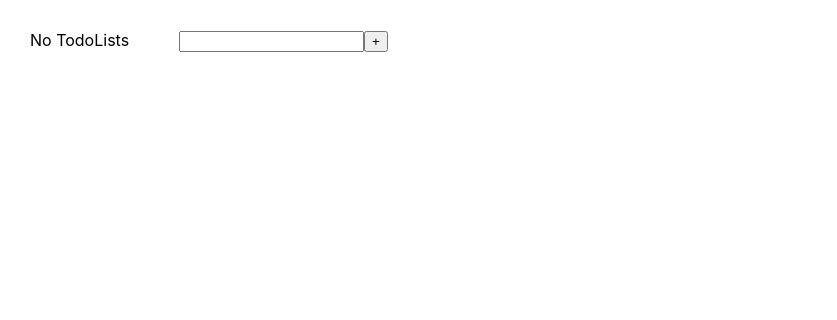
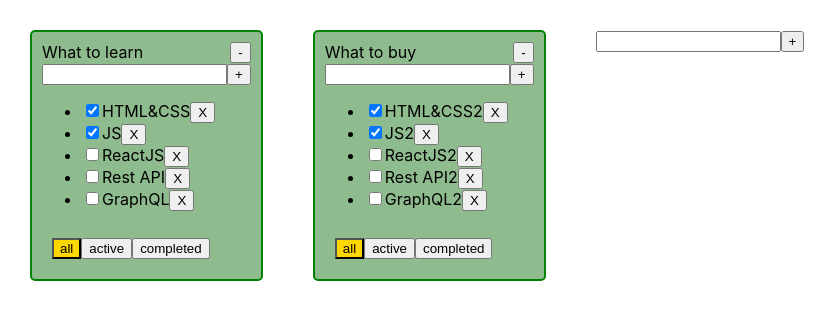
Before and after one commit to Arhontes/TodoList, a React (Create React App) app: page / in a window 1280 px wide. Shown: the top 320 px of the page, without its empty margins (0-837 px from the left). Built offline with nearby package versions, Linux system fonts and the light colour scheme.

Commit message:
create TasksReducer.ts

```diff
--- a/src/App.tsx
+++ b/src/App.tsx
@@ -1,9 +1,10 @@
-import React, {useReducer, useState} from 'react';
+import React, {useReducer} from 'react';
 import './App.css';
 import {TodoList} from "./components/TodoList/TodoList";
 import {v1} from "uuid";
 import AddItemForm from "./components/AddItemForm/AddItemForm";
-import {TodoListsReducer} from "./components/reducers/TodoListsReducer";
+import {addTodoListAC, TodoListsReducer} from "./components/reducers/TodoListsReducer";
+import {addTaskListAC, TasksReducer} from "./components/reducers/TasksReducer";
 
 
 export type TaskType = {
@@ -25,8 +26,11 @@ function App() {
     let todolistID2 = v1();
 
 
-    let [todoLists, todoListDispatch] = useReducer(TodoListsReducer,[])
-    let [tasks, setTasks] = useState<TasksType>({
+    let [todoLists, todoListDispatch] = useReducer(TodoListsReducer, [
+        {id: todolistID1, title: 'What to learn', filter: 'all'},
+        {id: todolistID2, title: 'What to buy', filter: 'all'},
+    ])
+    let [tasks, tasksDispatch] = useReducer(TasksReducer, {
         [todolistID1]: [
             {id: v1(), title: "HTML&CSS", isDone: true},
             {id: v1(), title: "JS", isDone: true},
@@ -43,31 +47,7 @@ function App() {
         ]
     });
 
-    function changeTaskStatus(todoListID: string, taskID: string, isDone: boolean){
-        setTasks({...tasks, [todoListID]: tasks[todoListID].map(el => el.id === taskID ? {...el, isDone} : el)})
-    }
-    function removeTask(todoListID: string, taskID: string) {
 
-        setTasks({...tasks, [todoListID]: tasks[todoListID].filter(el => el.id !== taskID)})
-    }
-    function addTask(todoListID: string, title: string) {
-        let newTask = {id: v1(), title: title, isDone: true}
-        setTasks({...tasks, [todoListID]: [newTask, ...tasks[todoListID]]})
-
-    }
-    function changeFilter(todolistID: string, value: FilterValuesType) {
-        todoListDispatch(todoLists.map(el => el.id === todolistID ? {...el, filter: value} : el))
-    }
-    function removeTodoList(todoListID: string){
-        todoListDispatch(todoLists.filter(el => el.id !== todoListID))
-        delete tasks[todoListID]
-    }
-    function editTodoListTitle(todolistID: string, newTitle: string){
-        todoListDispatch(todoLists.map(t => t.id === todolistID ? {...t, title: newTitle} : t))
-    }
-    function editTask(todoListID: string, taskID: string, newTitle: string){
-        setTasks({...tasks, [todoListID]: tasks[todoListID].map(t => t.id === taskID ? {...t, title: newTitle} : t)})
-    }
     function getTasksByTodoListFilter(todoListID: string, filter: string) {
         switch (filter) {
             case "completed":
@@ -81,32 +61,37 @@ function App() {
         }
     }
 
-    const todoListArray = todoLists.length ? todoLists.map(el => {
+    const todoListArray = todoLists.length
+        ? todoLists.map(el => {
 
-        let tasksForTodoList = getTasksByTodoListFilter(el.id, el.filter);
-        return  <TodoList
-                editTaskTitle={editTask}
-                editTodoListTitle={editTodoListTitle}
+            let tasksForTodoList = getTasksByTodoListFilter(el.id, el.filter);
+            return <TodoList
+                todoListDispatch={todoListDispatch}
+                tasksDispatch={tasksDispatch}
                 todoListID={el.id}
                 key={el.id}
                 filter={el.filter}
                 title={el.title}
                 tasks={tasksForTodoList}
-                removeTask={removeTask}
-                changeFilter={changeFilter}
-                addTask={addTask}
-                changeTaskStatus={changeTaskStatus}
-                removeTodoList={removeTodoList}/> }) : <div>No TodoLists</div>
+            />
+        })
+
+        : <div>No TodoLists</div>
+
 
     const newTodoListId = v1()
 
-    function addTodoList(title: string){
-        todoListDispatch([...todoLists, {id: newTodoListId, title: title, filter: "all"}])
-        setTasks({
-            ...tasks, [newTodoListId]: [{id: v1(), title: "HTML&CSS2", isDone: true},
-                {id: v1(), title: "JS2", isDone: true},
-                {id: v1(), title: "ReactJS2", isDone: false}]
-        })
+    function addTodoList(title: string) {
+
+        todoListDispatch(addTodoListAC({id: newTodoListId, title: title, filter: "all"}))
+        tasksDispatch(addTaskListAC({
+                    [newTodoListId]: [
+                        {id: v1(), title: "HTML&CSS2", isDone: true},
+                        {id: v1(), title: "JS2", isDone: true},
+                        {id: v1(), title: "ReactJS2", isDone: false}]
+                }
+            )
+        )
     }
 
     return (
--- a/src/components/TodoList/TodoList.tsx
+++ b/src/components/TodoList/TodoList.tsx
@@ -1,69 +1,81 @@
-import React, {ChangeEvent, useState} from 'react';
+import React from 'react';
 import {FilterValuesType, TaskType} from "../../App";
 import UniButton from "../UniButton/UniButton";
 import s from './TodoList.module.css'
 import UniCheckBox from "../UniCheckbox/UniCheckBox";
 import AddItemForm from "../AddItemForm/AddItemForm";
 import EditableSpan from "../EditableSpan/EditableSpan";
+import {
+    changeTodoListFilterAC,
+    editTodoListTitleAC,
+    removeTodoListAC,
+    TodoListsReducerActionType
+} from "../reducers/TodoListsReducer";
+import {
+    addTaskAC,
+    changeTaskStatusAC,
+    editTaskTitleAC,
+    removeTaskAC,
+    TasksReducerActionType
+} from "../reducers/TasksReducer";
 
 type TodoListPropsType = {
+    todoListDispatch: (action: TodoListsReducerActionType) => void
+    tasksDispatch:(action:TasksReducerActionType)=>void
     todoListID: string
     title: string
     tasks: TaskType[]
-    removeTask: (id: string, todoLisTID: string) => void
-    changeFilter: (todolistID: string, value: FilterValuesType) => void
-    addTask: (todoListID: string, title: string) => void
     filter: FilterValuesType | undefined
-    changeTaskStatus: (todoListID: string, taskID: string, isDone: boolean) => void
-    removeTodoList: (todoListID: string) => void
-    editTodoListTitle:(todolistId:string, title:string)=>void
-    editTaskTitle:(todolistId:string, taskID:string,title:string)=>void
 }
 
 export const TodoList = (props: TodoListPropsType) => {
 
 
-    const addTaskHandler = (title:string) => {
+    const addTaskHandler = (title: string) => {
         const taskTitle = title.trim()
         if (!taskTitle) {
             return
         }
-        props.addTask(props.todoListID, taskTitle)
+        props.tasksDispatch(addTaskAC(props.todoListID, taskTitle))
+    }
+    const removeTaskHandler = (taskID:string)=>{
+        props.tasksDispatch(removeTaskAC(props.todoListID,taskID))
+    }
+    const changeFilterHandler = (value: FilterValuesType) => {
+        props.todoListDispatch(changeTodoListFilterAC(props.todoListID, value))
+    }
+    const changeTaskStatusHandler = (todolistId: string, t: string, el: boolean) => {
+        props.tasksDispatch(changeTaskStatusAC(todolistId, t, el))
     }
 
-    const changeFilterHandler = (value: FilterValuesType) => {
-        props.changeFilter(props.todoListID, value)
+    const editTaskTitleHandler = (taskID: string, title: string) => {
+        props.tasksDispatch(editTaskTitleAC(props.todoListID, taskID, title))
     }
 
-    const changeTaskStatusHandler = (todolistId:string,t: string, el: boolean) => {
-        props.changeTaskStatus(todolistId, t, el)
+    const editTodoListTitleHandler = (title: string) => {
+        props.todoListDispatch(editTodoListTitleAC(props.todoListID, title))
     }
-
-    const editTaskHandler = ( taskID:string,title:string)=>{
-        props.editTaskTitle(props.todoListID,taskID,title)
+    const removeTodoListHandler = ()=>{
+        props.todoListDispatch(removeTodoListAC(props.todoListID))
     }
     const tasks = props.tasks.length
-        ?
-        props.tasks.map(t =>
+        ? props.tasks.map(t =>
             <li key={t.id}>
-                <UniCheckBox onChangeChecked={(checked) => changeTaskStatusHandler(props.todoListID,t.id, checked)} checked={t.isDone}/>
-                <EditableSpan title={t.title} callback={(title)=>props.editTaskTitle(props.todoListID,t.id,title)}/>
+                <UniCheckBox onChangeChecked={(checked) => changeTaskStatusHandler(props.todoListID, t.id, checked)}
+                             checked={t.isDone}/>
+                <EditableSpan title={t.title} callback={(title) => editTaskTitleHandler(t.id, title)}/>
 
                 <UniButton value={props.filter} children={"X"}
-                           onClick={() => props.removeTask(props.todoListID, t.id)}/>
+                           onClick={() => removeTaskHandler(t.id)}/>
             </li>)
-        :
-        <div> No tasks here</div>
-    const editTodoListTitleHandler = (title:string)=>{
-        props.editTodoListTitle(props.todoListID,title)
-    }
 
+        : <div> No tasks here</div>
     return (
         <div className={s.todo}>
 
             <div className={s.smartTitle}>
-                <EditableSpan callback={editTodoListTitleHandler} title={props.title} />
-                <UniButton onClick={() => props.removeTodoList(props.todoListID)}>-</UniButton>
+                <EditableSpan callback={editTodoListTitleHandler} title={props.title}/>
+                <UniButton onClick={removeTodoListHandler}>-</UniButton>
             </div>
 
             <AddItemForm callBack={addTaskHandler}/>
@@ -72,13 +84,13 @@ export const TodoList = (props: TodoListPropsType) => {
 
             <div className={s.filterButtonArea}>
                 <UniButton className={props.filter === 'all' ? s.activeFilter : ""}
-                           onClick={() =>  props.changeFilter(props.todoListID, 'all')} children={'all'}/>
+                           onClick={()=>changeFilterHandler( 'all')} children={'all'}/>
 
                 <UniButton className={props.filter === 'active' ? s.activeFilter : ""}
-                           onClick={() => props.changeFilter(props.todoListID, "active")} children={"active"}/>
+                           onClick={()=>changeFilterHandler( "active")} children={"active"}/>
 
                 <UniButton className={props.filter === 'completed' ? s.activeFilter : ""}
-                           onClick={() => props.changeFilter(props.todoListID, 'completed')} children={"completed"}/>
+                           onClick={()=>changeFilterHandler( 'completed')} children={"completed"}/>
             </div>
         </div>
     )
--- /dev/null
+++ b/src/components/reducers/TasksReducer.ts
@@ -0,0 +1,100 @@
+import {TasksType} from "../../App";
+import {v1} from "uuid";
+
+export function addTaskAC(todoListID: string, title: string){
+    return{
+        type:"ADD-TASK",
+        payload:{
+            todoListID,
+            title,
+        }
+    }as const
+}
+export function editTaskTitleAC(todoListID: string, taskID: string, newTitle: string){
+    return{
+        type:"EDIT-TASK",
+        payload:{
+            todoListID,
+            taskID,
+            newTitle,
+        }
+    }as const
+}
+export function getTasksByTodoListFilterAC(todoListID: string, filter: string){
+    return{
+        type:"GET-TASKS-BY-FILTER",
+        payload:{
+            todoListID,
+            filter,
+        }
+    }as const
+}
+export function removeTaskAC(todoListID: string, taskID: string){
+    return{
+        type:"REMOVE-TASK",
+        payload:{
+            todoListID,
+            taskID,
+        }
+    }as const
+}
+export function changeTaskStatusAC(todoListID: string, taskID: string, isDone: boolean){
+    return{
+        type:"CHANGE-TASK-STATUS",
+        payload:{
+            todoListID,
+            taskID,
+            isDone,
+        }
+    }as const
+}
+export function addTaskListAC(newTaskList:TasksType){
+    return{
+       type:"ADD-TASK-LIST",
+        payload:{
+           newTaskList
+        }
+    }as const
+
+}
+
+
+export type TasksReducerActionType=
+    ReturnType<typeof addTaskAC>|
+    ReturnType<typeof editTaskTitleAC>|
+    ReturnType<typeof getTasksByTodoListFilterAC>|
+    ReturnType<typeof removeTaskAC>|
+    ReturnType<typeof changeTaskStatusAC>|
+    ReturnType<typeof addTaskListAC>
+
+
+
+
+export const TasksReducer =
+    (state:TasksType, action:TasksReducerActionType)=>{
+        switch (action.type) {
+            case "ADD-TASK" :
+                const newTask = {id: v1(), title: action.payload.title, isDone: true}
+                return {...state, [action.payload.todoListID]: [newTask, ...state[action.payload.todoListID]]}
+            case "EDIT-TASK" :
+                return {...state,
+                    [action.payload.todoListID]: state[action.payload.todoListID]
+                        .map(t => t.id === action.payload.taskID
+                            ? {...t, title: action.payload.newTitle}
+                            : t)}
+            case "REMOVE-TASK" :
+                return {...state,
+                    [action.payload.todoListID]: state[action.payload.todoListID]
+                        .filter(el => el.id !== action.payload.taskID)}
+            case "CHANGE-TASK-STATUS" :
+                return {...state,
+                    [action.payload.todoListID]: state[action.payload.todoListID]
+                        .map(el => el.id === action.payload.taskID
+                            ? {...el,isDone:action.payload.isDone}
+                            : el)}
+            case "ADD-TASK-LIST":
+                return { ...state,...action.payload.newTaskList}
+            default:
+                return state
+        }
+    }
--- a/src/components/reducers/TodoListsReducer.ts
+++ b/src/components/reducers/TodoListsReducer.ts
@@ -1,6 +1,4 @@
 import {FilterValuesType, TodolistType} from "../../App";
-import {v1} from "uuid";
-
 
 export type TodoListsReducerActionType =
     ReturnType<typeof removeTodoListAC>|
@@ -42,14 +40,10 @@ export function changeTodoListFilterAC(todoListID:string, newFilter:FilterValues
         }
     }as const
 }
-let todolistID1 = v1();
-let todolistID2 = v1();
-const todoLists:Array<TodolistType> = [
-    {id: todolistID1, title: 'What to learn', filter: 'all'},
-    {id: todolistID2, title: 'What to buy', filter: 'all'},
-]
+
+
 export const TodoListsReducer =
-    (state=todoLists, action:TodoListsReducerActionType)=>{
+    (state:Array<TodolistType>, action:TodoListsReducerActionType)=>{
     switch (action.type) {
         case "ADD-TODOLIST":
             return [...state,action.payload.newTodoList]
```
